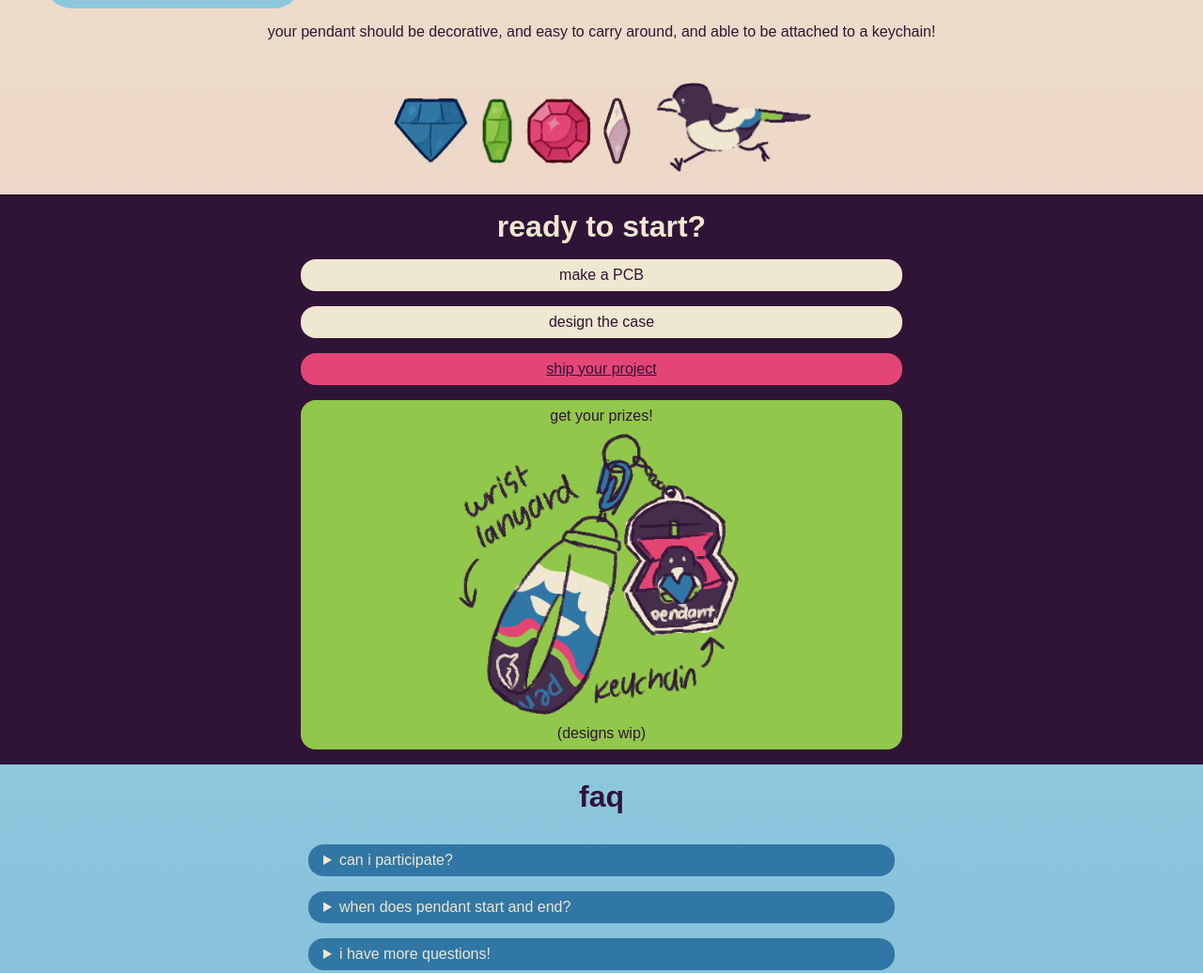
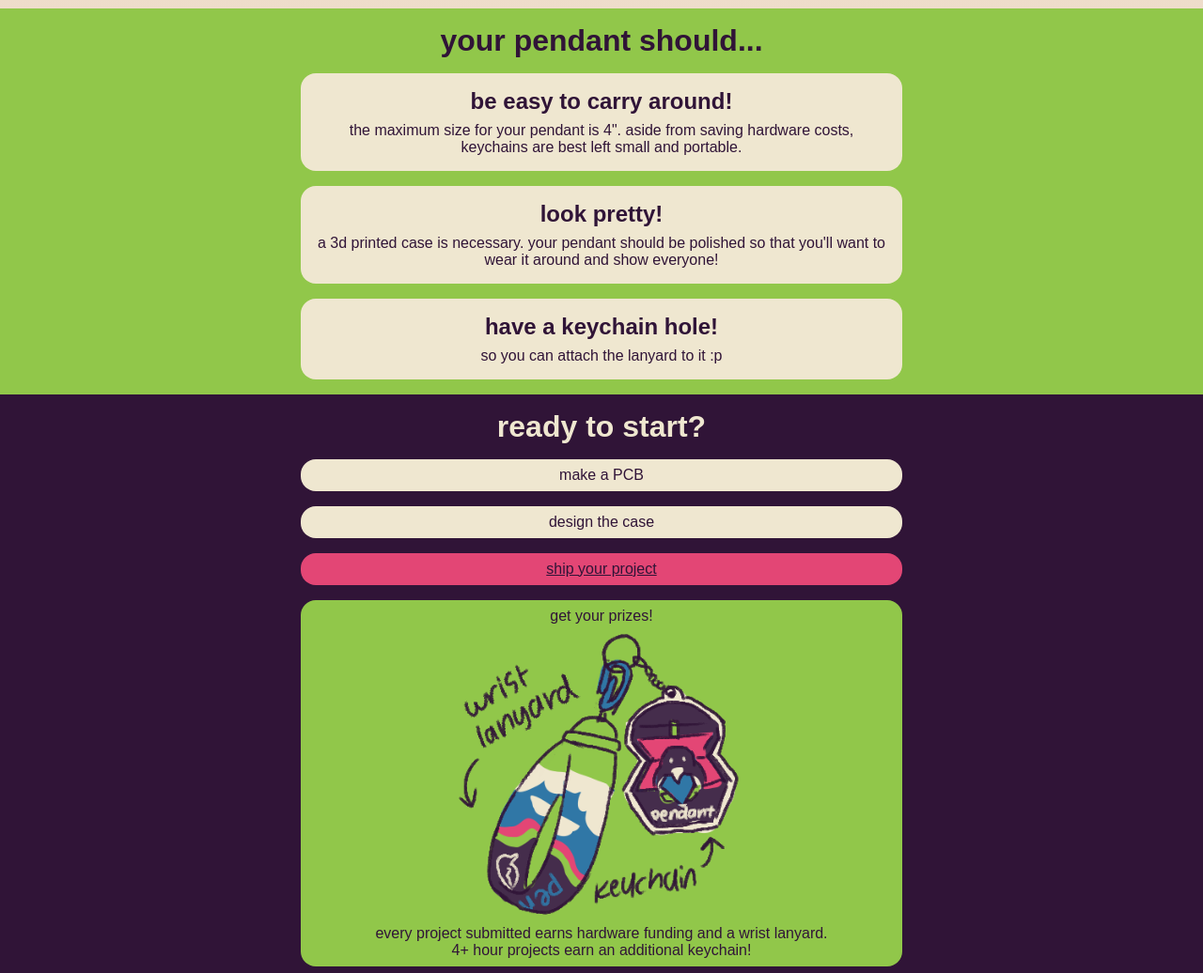
Before and after one commit to autowattage/pendant, an Eleventy site: page content/index.html in a window 1280 px wide. Shown: the part 1099-2135 px from the top of the page at 94% size. Built offline with nearby package versions, Linux system fonts and the light colour scheme; Eleventy itself is replaced by a stand-in of ours; files that its build step writes are made by us from their sources.

Commit message:
okay todays update

```diff
--- a/content/index.html
+++ b/content/index.html
@@ -13,13 +13,13 @@
   <body>
     <header>
       <h1><img src="/public/img/logo.png" alt="Pendant logo"></h1>
-      <p>make a hardware keychain,<br>get a custom lanyard and charm</p>
+      <p>make a hardware keychain,<br>get a custom lanyard and funding for your project</p>
       <a href="https://forms.hackclub.com/t/2CWpBN2K4Qus">get your lanyard!</a>
       <div></div>
     </header>
 
     <main>
-      <img class="magpie-hr" src="/public/img/magpie-hr.gif" alt="A magpie chases after various jewelery."></img>
+      <!-- <img class="magpie-hr" src="/public/img/magpie-hr.gif" alt="A magpie chases after various jewelery."></img> -->
       <section id="inspo">
         <h2>you could make...</h2>
         <ul>
@@ -41,15 +41,22 @@
           </figure></li>
         </ul>
       </section>
-      <p>your pendant should be decorative, and easy to carry around, and able to be attached to a keychain!</p>
       <img class="magpie-hr" src="/public/img/magpie-hr.gif" alt="A magpie chases after various jewelery."></img>
+      <section id="rules">
+        <h2>your pendant should...</h2>
+        <ul>
+          <li><h3>be easy to carry around!</h3><p>the maximum size for your pendant is 4". aside from saving hardware costs, keychains are best left small and portable.</p></li>
+          <li><h3>look pretty!</h3><p>a 3d printed case is necessary. your pendant should be polished so that you'll want to wear it around and show everyone!</p></li>
+          <li><h3>have a keychain hole!</h3><p>so you can attach the lanyard to it :p</p></li>
+        </ul>
+      </section>
       <section id="steps">
         <h2>ready to start?</h2>
         <ol>
           <li>make a PCB</li>
           <li>design the case</li>
           <li><a href="https://forms.hackclub.com/t/2CWpBN2K4Qus">ship your project</a></li>
-          <li>get your prizes!<img src="/public/img/prizes.png" alt="a colorful lanyard and keychain">(designs wip)</li>
+          <li>get your prizes!<img src="/public/img/prizes.png" alt="a colorful lanyard and keychain">every project submitted earns hardware funding and a wrist lanyard.<br>4+ hour projects earn an additional keychain!</li>
         </ol>
       </section>
       <section id="faq">
--- a/public/css/index.css
+++ b/public/css/index.css
@@ -12,6 +12,7 @@ p:last-child { margin-bottom: 0; }
 a { color: var(--green);}
 a:active, a:hover, a:visited { color: var(--pink); }
 h2 { margin: 0; padding: 1rem 0; font-size: 2rem; }
+h3 { margin: 0; padding: 0.5rem 0; font-size: 1.5rem; }
 html, body {
   background-color: var(--white); color: var(--black);
   font-family: sans-serif; text-align: center;
@@ -52,6 +53,17 @@ main {
     }
   }
   .magpie-hr { width: 100%; max-width: 30rem; height: auto; box-sizing: border-box; padding: 1rem; }
+  #rules {
+    background-color: var(--green); padding-bottom: 1rem;
+    ul {
+      margin: 0 1rem; padding: 0; list-style: none; display: flex; flex-direction: column; gap: 1rem;
+      li {
+        background-color: var(--white); padding: 1rem; border-radius: 1rem;
+        h3 { padding-top: 0; }
+      }
+    }
+    p { margin: 0;}
+  }
   #steps {
     background-color: var(--black); color: var(--white); padding-bottom: 1rem;
     ol {
@@ -103,7 +115,7 @@ footer {
   main>#inspo figure {
     max-width: 12rem;
   }
-  main>#steps ol, main>#faq details { width: 70%; margin: auto; }
+  main>#steps ol, main>#faq details, main>#rules ul { width: 70%; margin: auto; }
   main>#faq details { margin: 1rem auto;}
 }
 /* tablet */
@@ -113,7 +125,7 @@ footer {
     border-width: 12rem; margin-top: -7rem;
   }
   header>h1>img { max-width: 35rem; }
-  main>#steps ol, main>#faq details { width: 60%; margin: auto; }
+  main>#steps ol, main>#faq details, main>#rules ul { width: 60%; margin: auto; }
   main>#faq details { margin: 1rem auto;}
   main>#faq>#magpie-treasure { max-width: 12rem; }
   main>#magpie-hr { max-width: 100%; max-height: 10rem; height: auto; width: auto; }
@@ -124,7 +136,7 @@ footer {
   body>header {
     padding-top: 5rem;
   }
-  main>#steps ol, main>#faq details { width: 50%; margin: auto; }
+  main>#steps ol, main>#faq details, main>#rules ul { width: 50%; margin: auto; }
   main>#faq details { margin: 1rem auto;}
   main>#faq>#magpie-treasure { max-width: 15rem; }
 }
```
Also changed, not shown: 2 other files.
